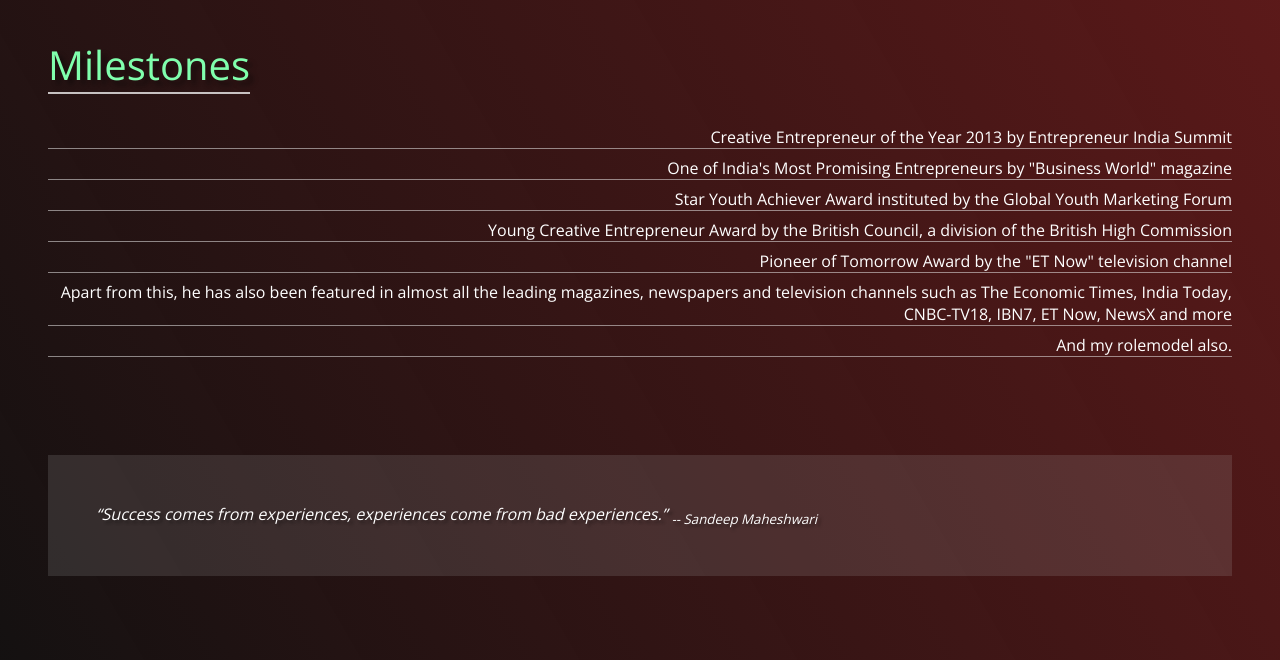
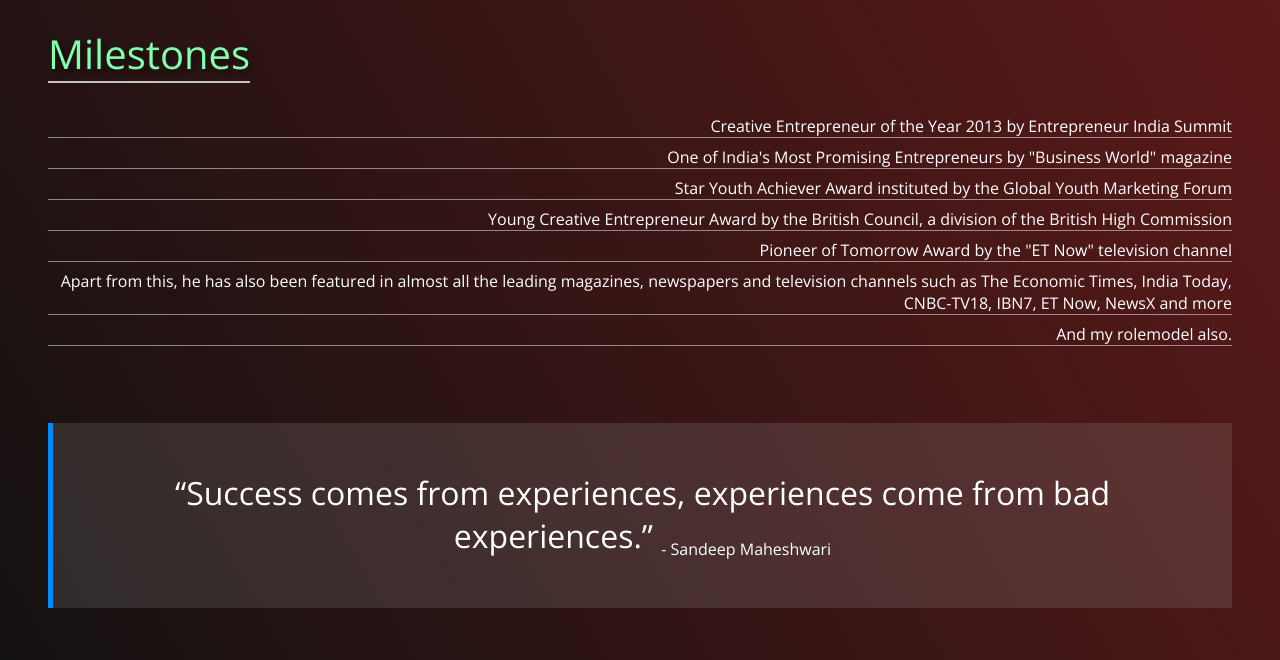
Before and after one commit to devbrm/fccTributePage, a plain HTML site: page index.html in a window 1280 px wide. Shown: the part 1600-2260 px from the top of the page. Drawn offline with nearby package versions, Linux system fonts and the light colour scheme.

Commit message:
done a few changes

```diff
--- a/index.css
+++ b/index.css
@@ -202,11 +202,18 @@
 }
 
 .quote {
+  text-align: center;
   width: 100vw;
   background: rgb(179 179 179 / 17%);
+  font-size: 2rem;
   padding: 3rem;
+  text-shadow: none;
+  border-left: 5px solid rgb(0, 140, 255) ;
 }
 
+.quote sub {
+  font-size: 1rem;
+}
 
 
 
--- a/index.html
+++ b/index.html
@@ -73,10 +73,9 @@
     </div>
 
     <p class="quote">
-      <em>
-        “Success comes from experiences, experiences come from bad experiences.”
-        <sub> --  Sandeep Maheshwari</sub>
-      </em>
+
+      <quote>“Success comes from experiences, experiences come from bad experiences.”</quote>
+        <sub> -  Sandeep Maheshwari</sub>
     </p>
 
     <div class="links">
```
